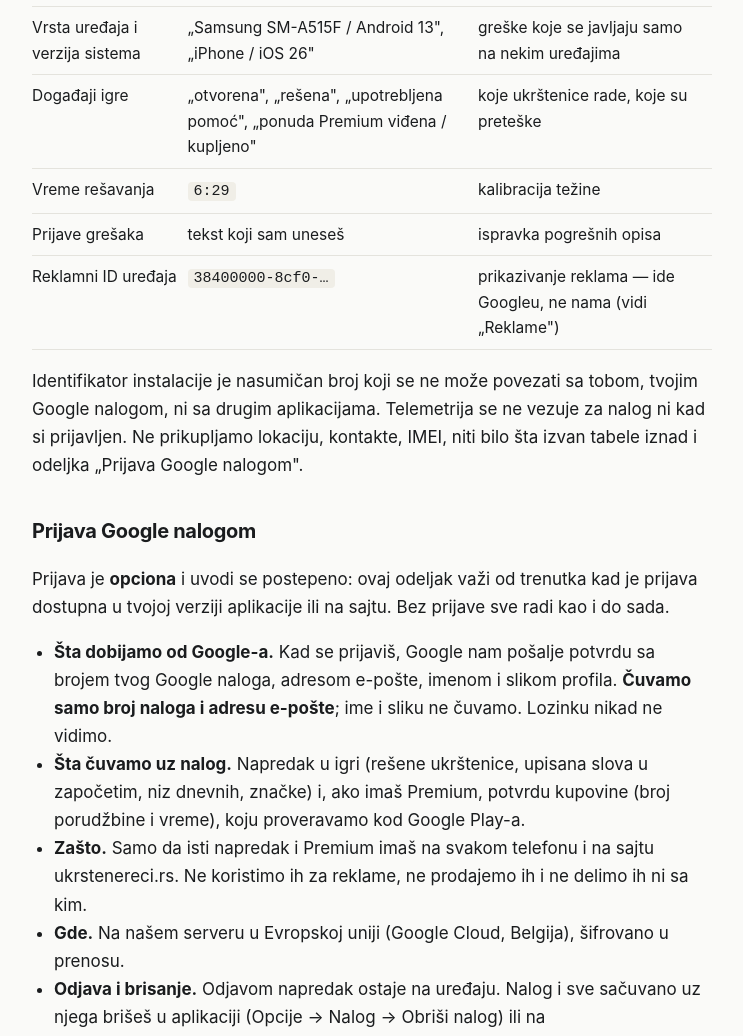
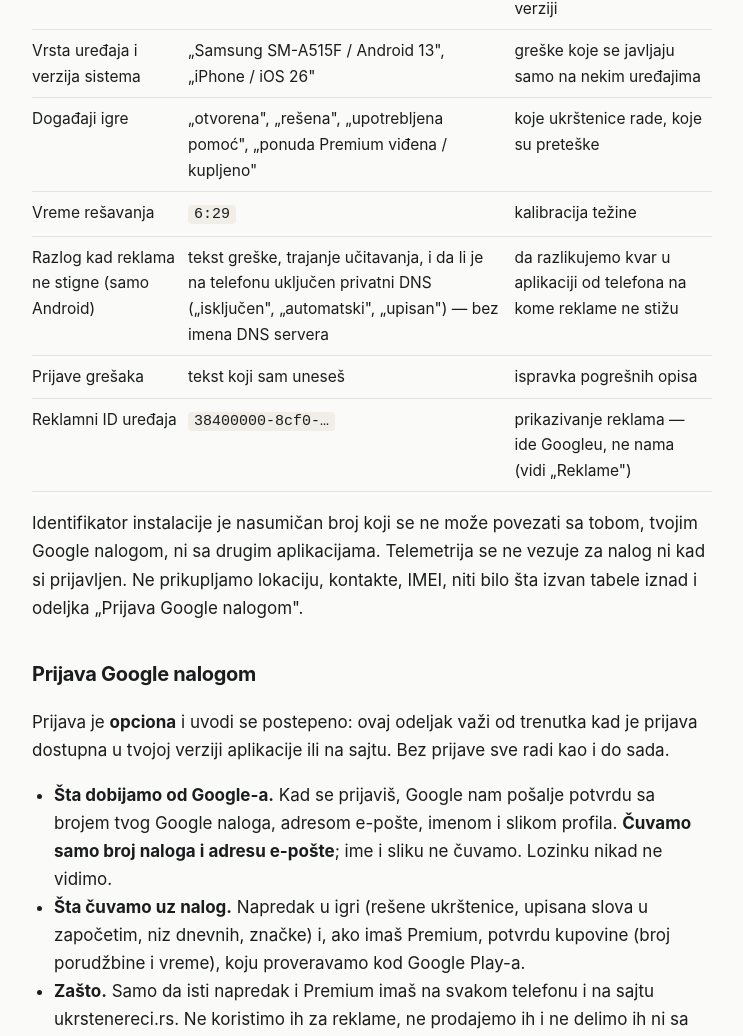
Before and after one commit to dappadox/dappadox.github.io, a plain HTML site: page privacy.html in a window 1280 px wide. Shown: the part 1208-2244 px from the top of the page, without its empty margins (268-1011 px from the left). Drawn offline with Linux system fonts and the light colour scheme.

Commit message:
Politika privatnosti: razlog kad reklama ne stigne (samo Android)
Od verzije 0.8.91 aplikacija uz propušten prikaz reklame beleži tekst
greške, trajanje učitavanja i režim privatnog DNS-a (bez imena servera).
Ista izmena kao web/pravno/privatnost.html u dappadox/ukrstenica (#186).

Co-Authored-By: Claude Fable 5.2 <noreply@anthropic.com>
Claude-Session: https://claude.ai/code/session_01PQn1ri6UorXoPvsaKtqRHf

```diff
--- a/privacy.html
+++ b/privacy.html
@@ -80,6 +80,11 @@ telemetriju</strong> na naš server; reklamni sloj uz to koristi
       <td>koje ukrštenice rade, koje su preteške</td></tr>
   <tr><td>Vreme rešavanja</td><td><code>6:29</code></td>
       <td>kalibracija težine</td></tr>
+  <tr><td>Razlog kad reklama ne stigne (samo Android)</td><td>tekst greške,
+      trajanje učitavanja, i da li je na telefonu uključen privatni DNS
+      („isključen", „automatski", „upisan") — bez imena DNS servera</td>
+      <td>da razlikujemo kvar u aplikaciji od telefona na kome reklame
+      ne stižu</td></tr>
   <tr><td>Prijave grešaka</td><td>tekst koji sam uneseš</td>
       <td>ispravka pogrešnih opisa</td></tr>
   <tr><td>Reklamni ID uređaja</td><td><code>38400000-8cf0-…</code></td>
```
